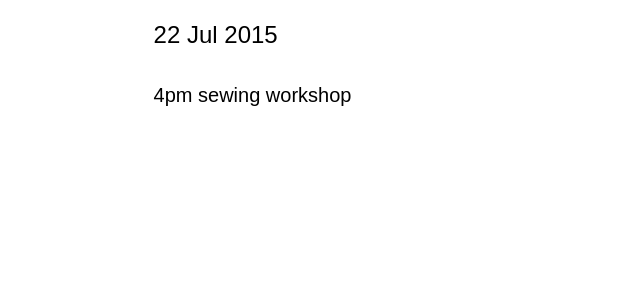
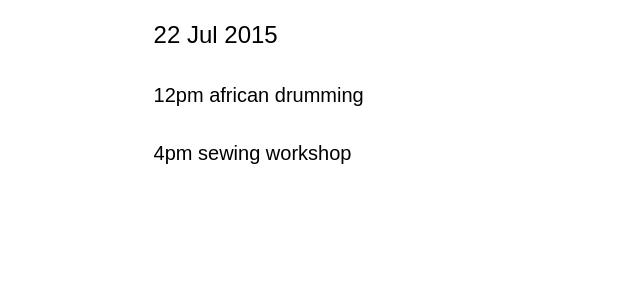
Before and after one commit to itsnevergonnawork/uncommonsense, a Jekyll site: the page built from _posts/2015-07-22-day-3.html, in a window 1280 px wide. Shown: the top 300 px of the page, without its empty margins (0-640 px from the left). Built offline with Jekyll 4.4.1, drawn with Linux system fonts in a browser that asks for light colours.

Commit message:
Update 2015-07-22-day-3.html

```diff
--- a/_posts/2015-07-22-day-3.html
+++ b/_posts/2015-07-22-day-3.html
@@ -6,5 +6,7 @@ items:
     title: sewing workshop
 ---
 
+<h3>12pm african drumming</h3>
+<p></p>
 <h3>4pm sewing workshop</h3>
 <p></p>
```
